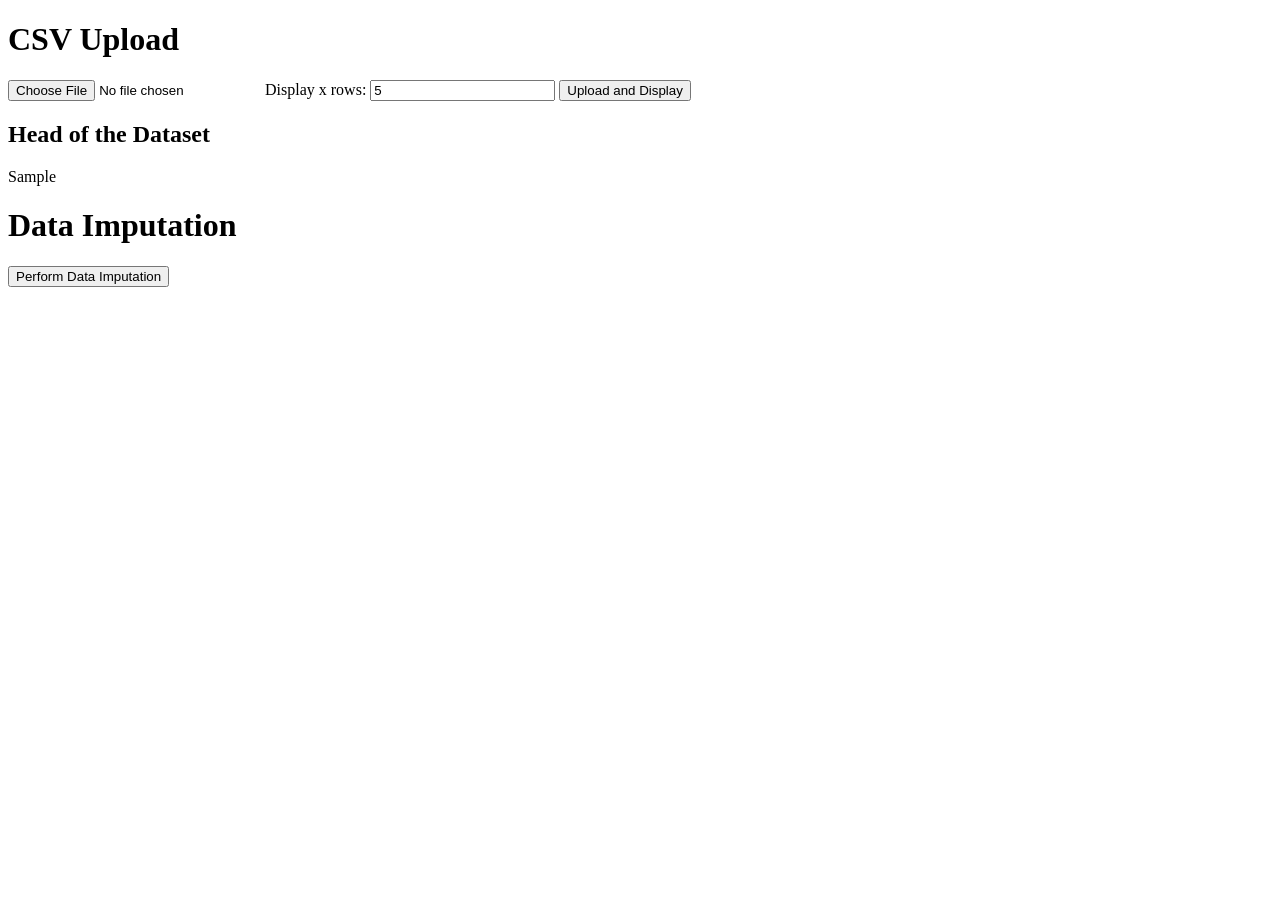
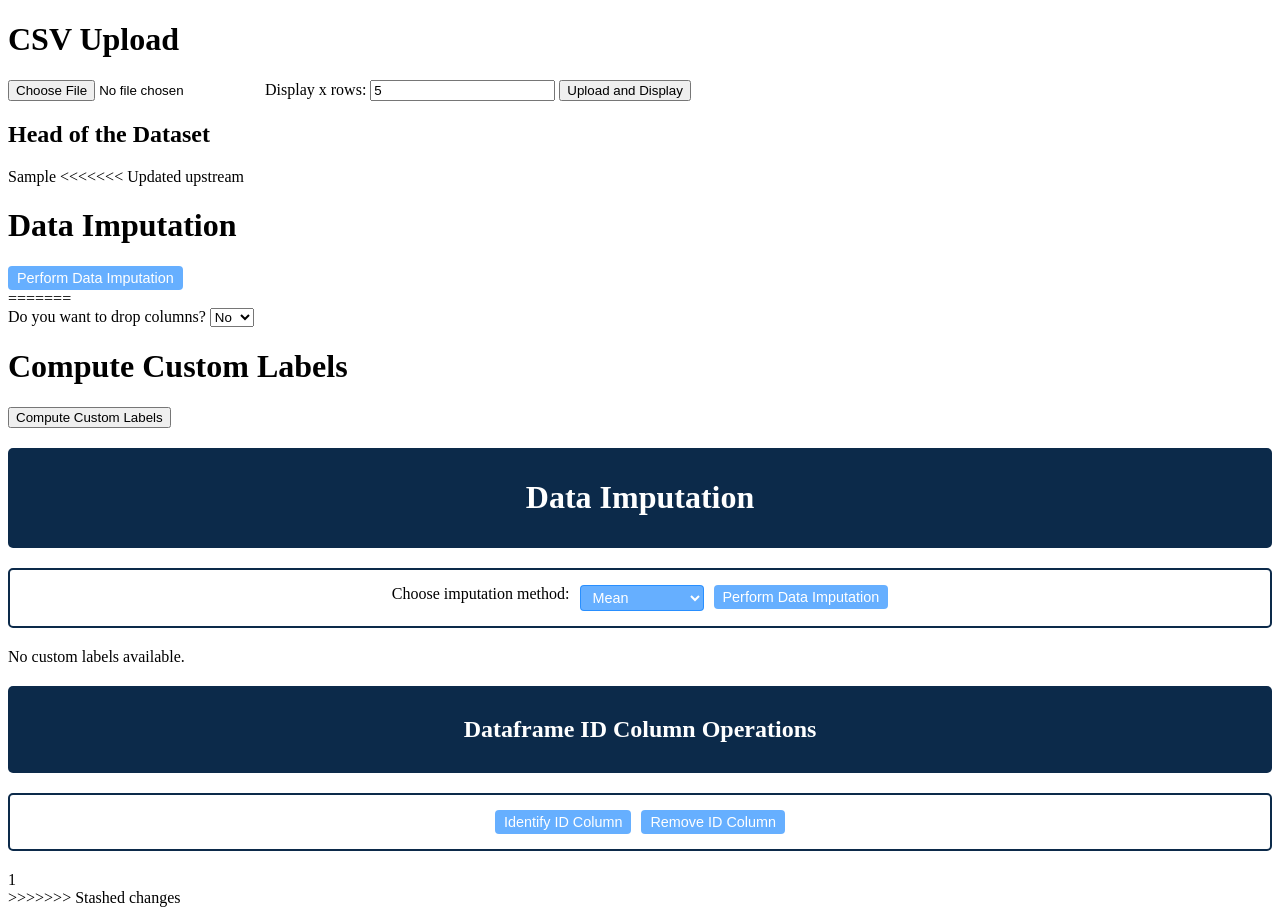
Before and after one commit to anandr07/EzFlow.ai, a Python web app: template app/templates/index.html in a window 1280 px wide. Before the commit the page ends 287 px from the top, so only its background shows below. Run offline with Jinja, Linux system fonts and the light colour scheme; the template is opened without the code that fills it: most values are stand-ins (such as "Sample title", 1, 10 or a date in 2020).

Commit message:
Imputation function and id column
1. Here I have added the imputation dropdown and the button to do imputation.
(All five imputations were done in numeric columns and categorical have only three viz forward,backward and mode)
2. added the id column identifier
3. Button for id column remover
4. added some css for better structure

```diff
--- a/app/templates/index.html
+++ b/app/templates/index.html
@@ -26,6 +26,7 @@
             {% endif %}
         {% endif %}
     {% endif %}
+<<<<<<< Updated upstream
     <h1>Data Imputation</h1>
     <form action="{{ url_for('imputation') }}" method="post">
         <input type="hidden" name="data" value="{{ imputed_data_df }}">
@@ -42,5 +43,171 @@
 {% endif %}
 
 
+=======
+
+    <div class='table table-sm' style="width: 100%;">
+        <!-- Dropdown for selecting columns to drop -->
+        <form action="{{ url_for('drop_columns') }}" method="post">
+            <label for="drop_columns">Do you want to drop columns?</label>
+            <select id="drop_columns" name="drop_columns" onchange="toggleDropdown()">
+                <option value="no">No</option>
+                <option value="yes">Yes</option>
+            </select>
+
+            <!-- Dropdown for selecting columns to drop -->
+            <div id="columnDropdown" style="display: none;">
+                <label for="columns_to_drop">Which columns do you want to drop?</label>
+                <select id="columns_to_drop" name="columns_to_drop" multiple>
+                    {% for item in col_name %}
+                        <option value="{{item}}">{{item}}</option>
+                    {% endfor %}
+                </select>
+                <button type="submit" name="confirm_drop" value="Yes" class="btn btn-danger">Drop Columns</button>
+            </div>
+        </form>
+    </div>
+
+    <h1>Compute Custom Labels</h1>
+    <form action="{{ url_for('compute_custom_labels') }}" method="post">
+        <button type="submit" class="btn btn-info">Compute Custom Labels</button>
+    </form>
+
+    <style>
+        .colorful-heading {
+            background-color: #0c2a4a; /* Dark blue */
+            color: white;
+            padding: 10px;
+            margin-top: 20px;
+            margin-bottom: 20px;
+            border-radius: 5px;
+            text-align: center;
+        }
+
+        .form-inline {
+            border: 2px solid #0c2a4a; /* Dark blue border to match the heading */
+            padding: 15px;
+            margin-bottom: 20px; /* Space before the form starts */
+            border-radius: 5px; /* Optional: rounds the corners */
+            display: flex; /* Aligns items in a row */
+            justify-content: center; /* Centers items horizontally */
+            gap: 10px; /* Adds space between inline items */
+        }
+
+        .blue-dropdown, .btn-primary {
+            background-color: rgba(0, 123, 255, 0.6);
+            color: white;
+            border: 1px solid rgba(0, 123, 255, 0.6);
+            border-radius: 0.25rem;
+            padding: 0.2rem 0.5rem;
+            font-size: 0.9rem;
+        }
+
+        .blue-dropdown:hover {
+            background-color: #28a745; /* Green on hover */
+            border-color: #28a745;
+        }
+
+        .blue-dropdown:focus {
+            background-color: #1c7430; /* Dark green when focused */
+            border-color: #1c7430;
+            box-shadow: 0 0 0 0.2rem rgba(40, 167, 69, 0.25);
+        }
+
+        .blue-dropdown option {
+            background-color: white;
+            color: #007bff;
+        }
+
+        .btn-primary {
+            border-color: transparent; /* Removes default border color */
+        }
+
+        .btn-primary:hover {
+            background-color: #ff0000; /* Red on hover */
+            border-color: #ff0000; /* Ensures border color matches background */
+        }
+    </style>
+
+    <div class="colorful-heading">
+        <h1>Data Imputation</h1>
+    </div>
+
+    <div class="form-inline"> <!-- Wrap elements in a div with class for inline display -->
+        <label for="impute_method">Choose imputation method:</label>
+        <select name="impute_method" id="impute_method" class="blue-dropdown">
+            <option value="mean">Mean</option>
+            <option value="median">Median</option>
+            <option value="mode">Mode</option>
+            <option value="foward_fill">Forward Fill</option>
+            <option value="backward_fill">Backward Fill</option>
+        </select>
+        <form action="{{ url_for('imputation') }}" method="post">
+            <input type="hidden" name="data" value="{{ imputed_data_df }}">
+            <button type="submit" class="btn btn-primary">Perform Data Imputation</button>
+        </form>
+    </div>
+
+
+
+
+    {% if imputation_attempted %}
+        {% if data_impute %}
+            <h2>Head of the Dataset</h2>
+            {{ data_impute | safe }}
+        {% else %}
+            <p>No data available or imputation not yet performed.</p>
+        {% endif %}
+    {% endif %}
+
+    {% if Custom_labelling %}
+        <h2>Custom Labels</h2>
+        <table border="1">
+            <tr>
+                <th>Column Name</th>
+                <th>Custom Label</th>
+            </tr>
+            {% for col, label in custom_labels.items() %}
+                <tr>
+                    <td>{{ col }}</td>
+                    <td>{{ label }}</td>
+                </tr>
+            {% endfor %}
+        </table>
+        {% else %}
+            <p>No custom labels available.</p>
+    {% endif %}
+
+    <div class="colorful-heading">
+    <h2>Dataframe ID Column Operations</h2>
+    </div>
+    <div class="form-inline">
+    <!-- Button to identify ID column -->
+    <form action="/identify_id_column" method="post">
+        <button type="submit" class="btn btn-primary">Identify ID Column</button>
+    </form>
+    <form action="/remove_id_column" method="post">
+        <button type="submit" class="btn btn-primary">Remove ID Column</button>
+    </form>
+    </div>
+    <div id="data-area">
+        {% if atm %}
+            {% if id_col %}
+                {{ id_col|safe }}
+            {% else %}
+            <p> No Id column </p>
+            {% endif %}
+        {% endif %}
+
+
+    </div>
+    <!-- Button to remove ID column -->
+
+    <!-- Placeholder for displaying DataFrame or messages -->
+    <div id="data-area">
+        {% if data_id %}
+            {{ data_id|safe }}
+        {% endif %}
+    </div>
+>>>>>>> Stashed changes
 </body>
 </html>
```
Also changed, not shown: app/controllers/data_processing_controller.py (+88 -3 lines), app/services/data_processing_service.py (+123 -0 lines).
